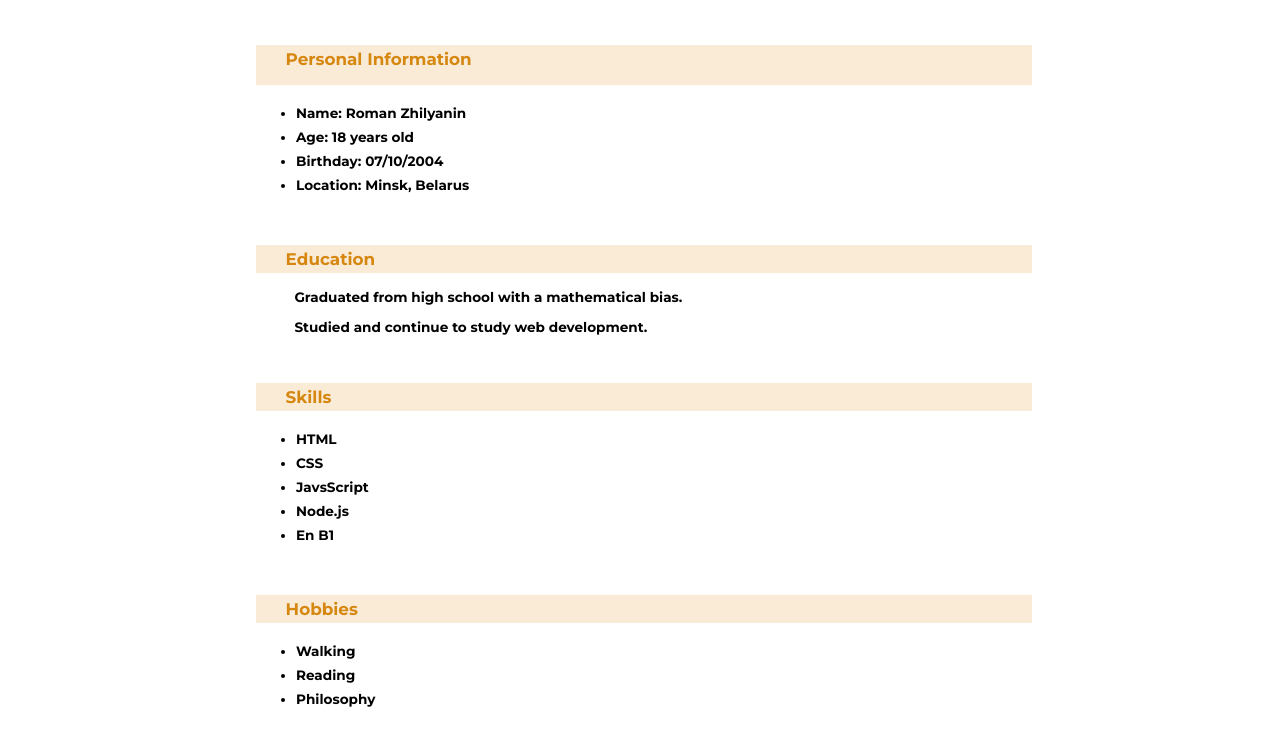
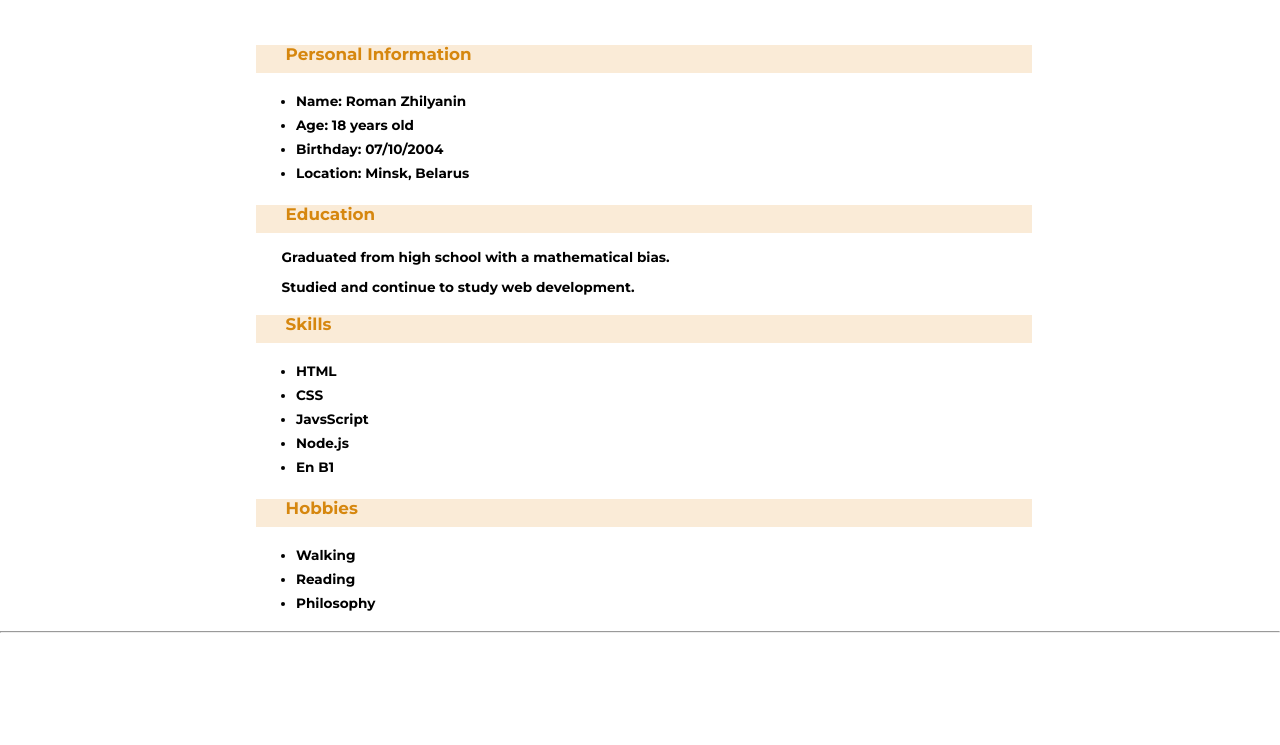
Before and after one commit to romanzhh/resume, a plain HTML site: page index.html in a window 1280 px wide. Shown: the part 55-800 px from the top of the page. Drawn offline with Linux system fonts and the light colour scheme.

Commit message:
update for horizontal

```diff
--- a/index.html
+++ b/index.html
@@ -27,12 +27,12 @@
       </ul>
     </div>
     <div class="education">
-      <div class="strip"><span class="strip-text">Education</span></div>
+      <div class="strip margin"><span class="strip-text">Education</span></div>
       <p class="education-text">Graduated from high school with a mathematical bias.</p>
       <p class="education-text">Studied and continue to study web development.</p>
     </div>
     <div class="skills">
-      <div class="strip"><span class="strip-text">Skills</span></div>
+      <div class="strip margin"><span class="strip-text">Skills</span></div>
       <ul class="text">
         <li>HTML</li>
         <li>CSS</li>
@@ -42,7 +42,7 @@
       </ul>
     </div>
     <div class="hobbies">
-      <div class="strip"><span class="strip-text">Hobbies</span></div>
+      <div class="strip margin"><span class="strip-text">Hobbies</span></div>
       <ul class="text">
         <li>Walking</li>
         <li>Reading</li>
@@ -50,8 +50,7 @@
       </ul>
     </div>
   </main>
-  <footer>
-  </footer>
+  <hr>
   <script src="./script.js"></script>
 </body>
 </html>
--- a/script.js
+++ b/script.js
@@ -34,6 +34,8 @@ const width = document.documentElement.clientWidth;
 const height = document.documentElement.clientHeight;
 
 if (width > height && !window.navigator.userAgent.includes('Windows')) {
-  const strip = document.querySelector('.strip');
-  strip.style.height = '2.5vw';
+  const stripTexts = document.querySelectorAll('.strip-text');
+  for (const stripText of stripTexts) {
+    stripText.style.bottom = '5px';
+  }
 }
--- a/style.css
+++ b/style.css
@@ -4,6 +4,9 @@ body {
   margin: 0;
   padding: 0;
   font-family: 'Montserrat', sans-serif;
+  user-select: none;
+  -webkit-user-select: none;
+  -ms-user-select: none;
 }
 
 header {
@@ -61,12 +64,6 @@ hr {
   color: rgb(214, 135, 15);
 }
 
-.strip-text, .contacts, .title {
-  user-select: none;
-  -webkit-user-select: none;
-  -ms-user-select: none;
-}
-
 .text > li {
   margin-left: 20vw;
   font-size: 1.7vh;
@@ -74,7 +71,11 @@ hr {
 }
 
 .education-text {
-  margin-left: 23vw;
+  margin-left: 22vw;
   font-size: 1.7vh;
-  width: 60vw;
+  width: 55vw;
 }
+
+.margin {
+  margin-top: 2.5vh;
+}
```
